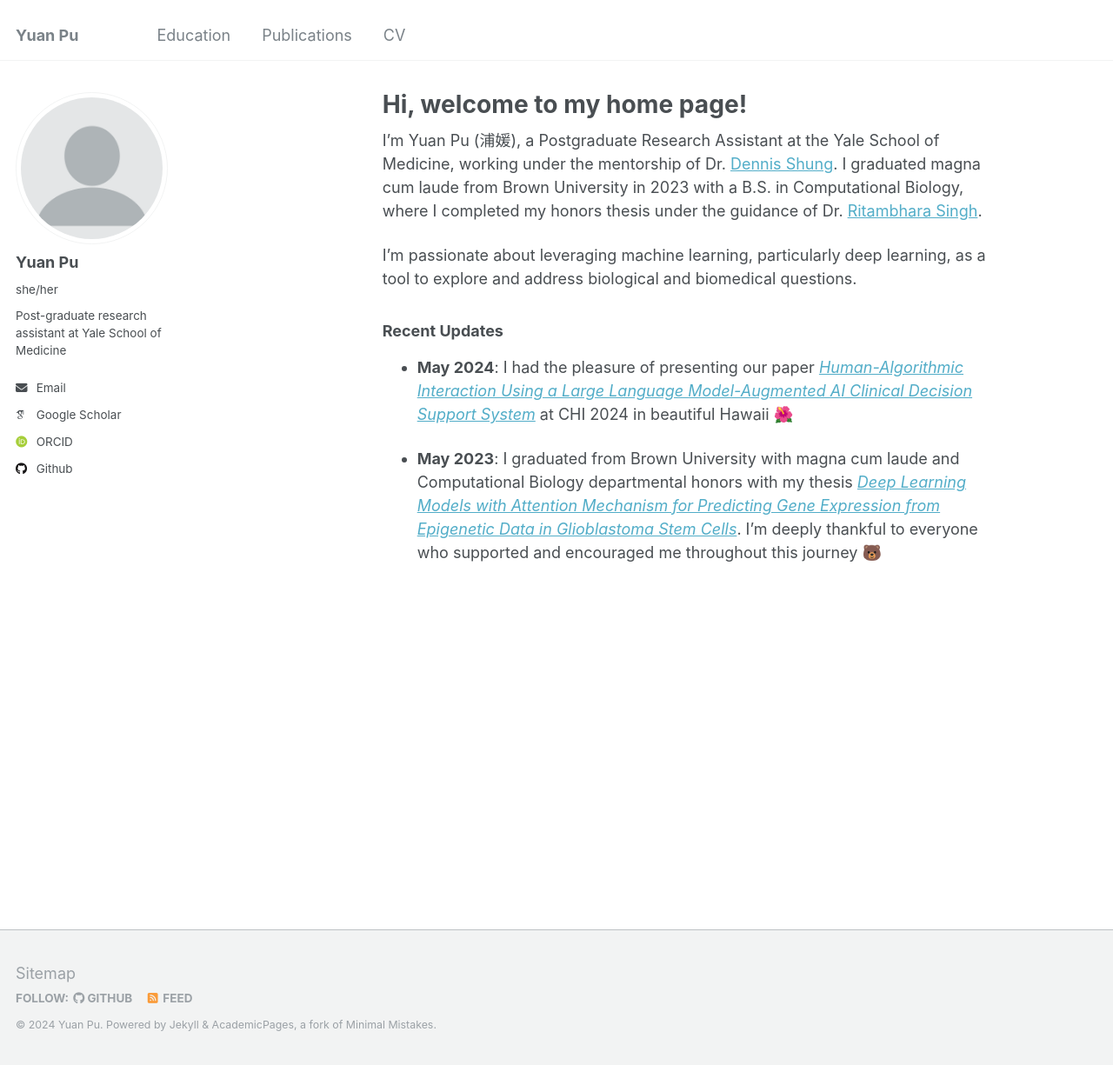
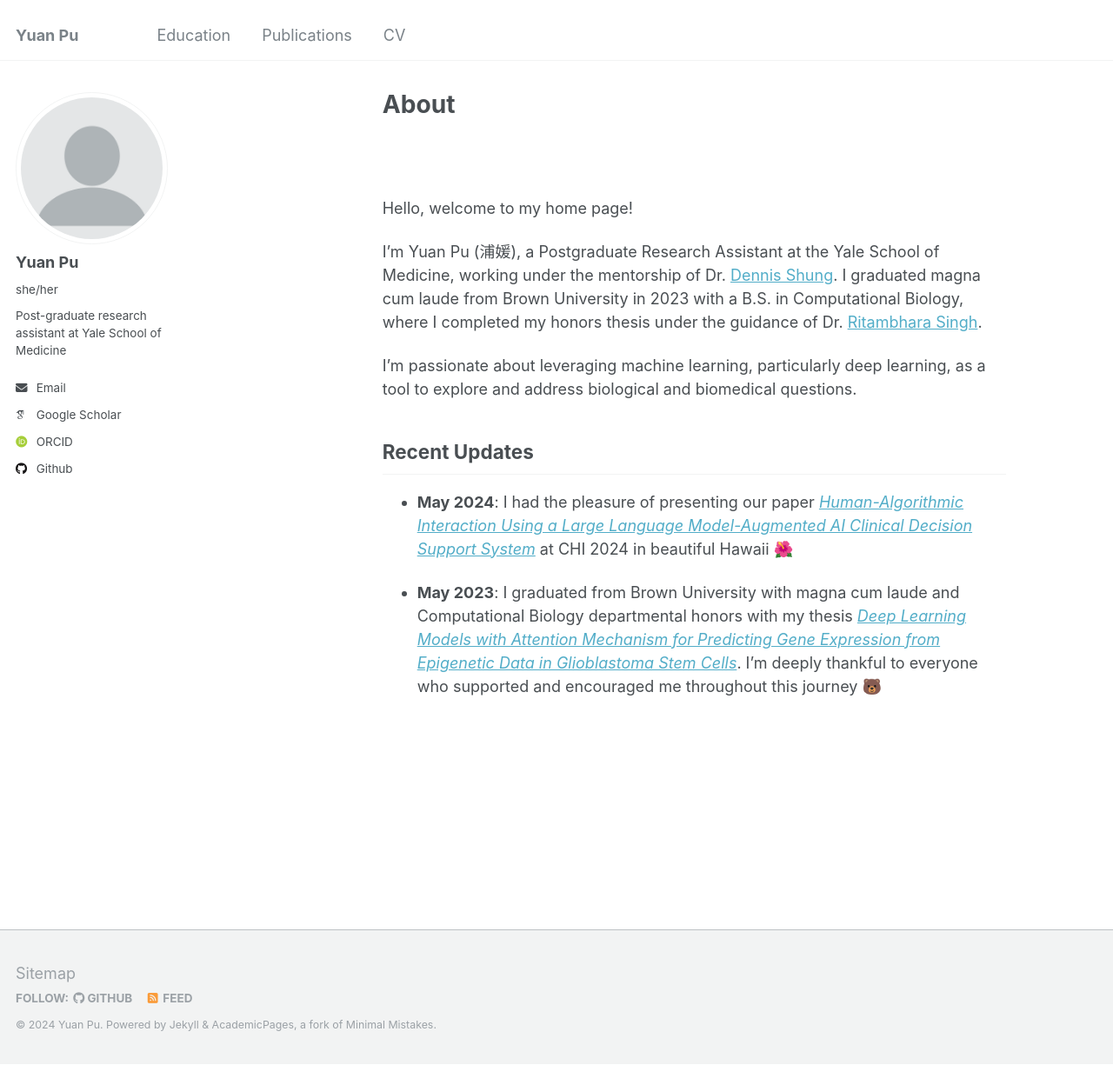
Before and after one commit to yuan-pu/yuan-pu_academicPages, a Jekyll site: the page built from _pages/about.md, in a window 1280 px wide and 1225 px high. Shown: the whole window at 87% size. Built offline with Jekyll 4.4.1, drawn with Linux system fonts in a browser that asks for light colours; some web fonts are replaced.

Commit message:
Update about.md

```diff
--- a/_pages/about.md
+++ b/_pages/about.md
@@ -1,18 +1,22 @@
 ---
 permalink: /
-title: "Hi, welcome to my home page!"
+title: "About"
 author_profile: true
 redirect_from:
   - /about/
   - /about.html
 ---
 
+<br><br>
+
+Hello, welcome to my home page!
+
 I’m Yuan Pu (浦媛), a Postgraduate Research Assistant at the Yale School of Medicine, working under the mentorship of Dr. [Dennis Shung](https://medicine.yale.edu/profile/dennis-shung/). I graduated magna cum laude from Brown University in 2023 with a B.S. in Computational Biology, where I completed my honors thesis under the guidance of Dr. [Ritambhara Singh](https://ritambharasingh.com/).
 
 I’m passionate about leveraging machine learning, particularly deep learning, as a tool to explore and address biological and biomedical questions.
 
 
-<h3> Recent Updates </h3>
+<h2> Recent Updates </h2>
 - **May 2024**: I had the pleasure of presenting our paper [*Human-Algorithmic Interaction Using a Large Language Model-Augmented AI Clinical Decision Support System*](https://dl.acm.org/doi/full/10.1145/3613904.3642024) at CHI 2024 in beautiful Hawaii 🌺
 
 - **May 2023**: I graduated from Brown University with magna cum laude and Computational Biology departmental honors with my thesis [*Deep Learning Models with Attention Mechanism for Predicting Gene Expression from Epigenetic Data in Glioblastoma Stem Cells*](https://drive.google.com/file/d/1V-XBbWt-CVlA9yB2UEfOJDexYuDYr0B2/preview). I’m deeply thankful to everyone who supported and encouraged me throughout this journey 🐻
```
